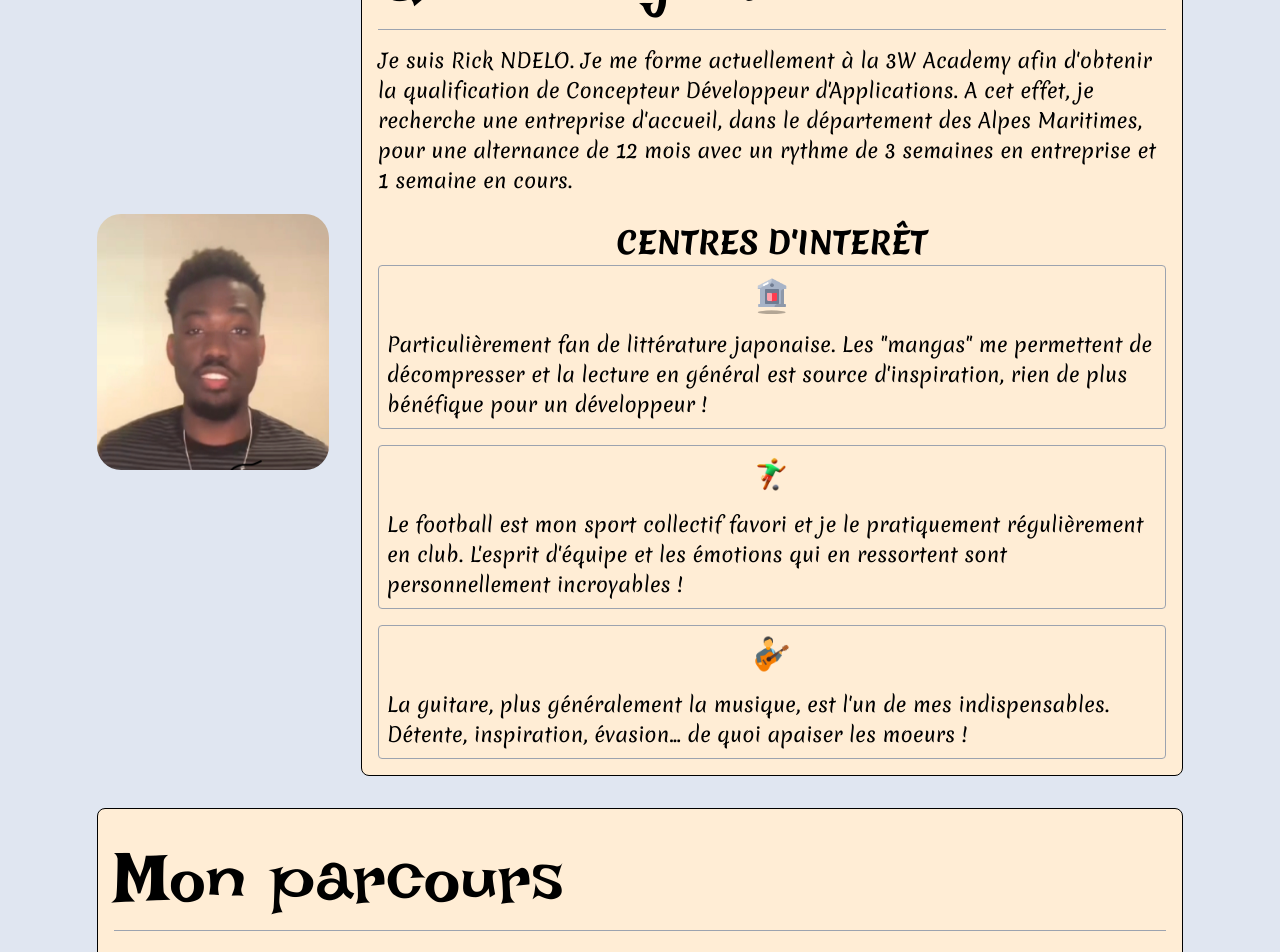
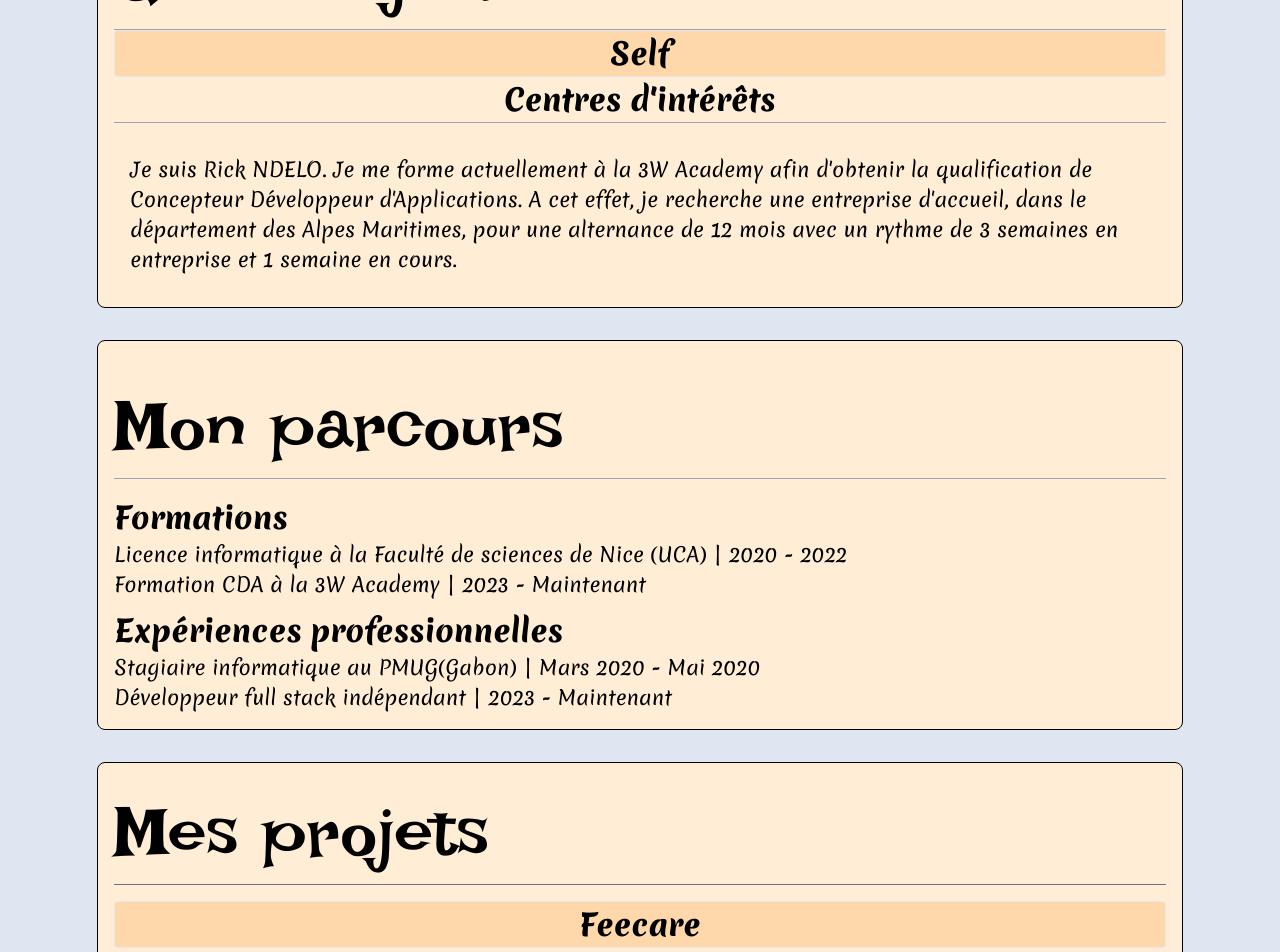
Before and after one commit to rivalence/portfolio, a React (Create React App) app: page / in a window 1280 px wide. Shown: the part 500-1452 px from the top of the page. Built offline with nearby package versions, Linux system fonts and the light colour scheme.

Commit message:
menu de navigation rajoutés

```diff
--- /dev/null
+++ b/src/components/NavigationButton.js
@@ -0,0 +1,19 @@
+const NavigationButton = ({buttons}) => {
+  return (
+    <div className={`grid grid-cols-${buttons.length} border-b border-gray-400`}>
+        {
+            buttons.map(button =>
+                <button
+                    key={button.name}
+                    className={button.state ? "border border-gray-200 bg-orange-200 rounded" : "hover:bg-orange-200"}
+                    onClick={button.method}
+                >
+                    <h2 className='text-center'>{button.name}</h2>
+                </button>
+            )
+        }
+    </div>
+  )
+}
+
+export default NavigationButton
--- a/src/sections/AboutMe.js
+++ b/src/sections/AboutMe.js
@@ -1,32 +1,57 @@
-import photo2 from '../assets/images/Ma photo 2.jpg'
 import libraryIcon from '../assets/icones/icons8-bibliothèque-64.png'
 import footballIcon from '../assets/icones/icons8-football-94.png'
 import guitaristIcon from '../assets/icones/icons8-guitarist-96.png'
+import { useState } from 'react'
+import NavigationButton from '../components/NavigationButton'
 
 export default function AboutMe() {
+    const [selfShow, setSelfShow] = useState(true)
+    const [interetShow, setInteretShow] = useState(false)
+
+    const displaySelf = () => {
+        setSelfShow(true)
+        setInteretShow(false)
+    }
+
+    const displayInteret = () => {
+        setInteretShow(true)
+        setSelfShow(false)
+    }
+
     return (
-        <div className='flex flex-row pt-6 gap-x-4 md:gap-x-6 lg:gap-x-8 w-full md:w-11/12 lg:w-11/12'>
-            <div className='flex items-center'>
-                <img
-                    className='rounded-3xl w-30 h-40 md:w-40 md:h-55 lg:w-64 lg:h-64'
-                    src={photo2}
-                    alt='Rick NDELO'
+        <div className='flex justify-center pt-6 w-full md:w-11/12'>
+            <div className='border border-black bg-orange-100 p-4 rounded-lg'>
+                <h1>Qui suis-je ?</h1><hr className='border-gray-400'/>
 
+                {/* Container navigation */}
+                <NavigationButton
+                    buttons={[
+                        {
+                            name: "Self",
+                            method : displaySelf,
+                            state : selfShow
+                        },
+                        {
+                            name: "Centres d'intérêts",
+                            method: displayInteret,
+                            state: interetShow
+                        }
+                    ]}
                 />
-            </div>
 
-            <div className='w-10/12 border border-black bg-orange-100 p-4 rounded-lg'>
-                <h1>Qui suis-je ?</h1><hr className='border-gray-400'/>
-                <p className='pt-4'>
-                    Je suis Rick NDELO. Je me forme actuellement à la 3W Academy afin d'obtenir la qualification de
-                    Concepteur Développeur d'Applications. A cet effet, je recherche une entreprise d'accueil, dans le département
-                    des Alpes Maritimes, pour une alternance de 12 mois avec un rythme de 3 semaines en entreprise et 1 semaine en
-                    cours.
-                </p><br />
-                <h2 className='text-center'>CENTRES D'INTERÊT</h2>
+                {/* Self content  */}
+                <div className={selfShow ? "block p-4" : "hidden"}>
+                    <p className='pt-4'>
+                        Je suis Rick NDELO. Je me forme actuellement à la 3W Academy afin d'obtenir la qualification de
+                        Concepteur Développeur d'Applications. A cet effet, je recherche une entreprise d'accueil, dans le département
+                        des Alpes Maritimes, pour une alternance de 12 mois avec un rythme de 3 semaines en entreprise et 1 semaine en
+                        cours.
+                    </p>
+                </div>
+
 
                 {/* Cadre de centres d'intérets */}
-                <div className='flex flex-col items-center gap-y-4'>
+                <div className={interetShow ? "flex flex-row items-center gap-x-4 block p-4" : "hidden"}>
                     <div className='border border-gray-400 rounded p-2'>
                         <div className='flex justify-center'><img src={libraryIcon} alt='Library' className='w-15 h-10'/></div>
                         <div className='mt-4'>
--- a/src/sections/Parcours.js
+++ b/src/sections/Parcours.js
@@ -3,8 +3,7 @@ import { faArrowTurnRight } from '@fortawesome/free-solid-svg-icons'
 
 function Parcours() {
   return (
-    <div className='w-full md:w-11/12 lg:w-11/12 pt-8 flex justify-center'>
-        <div className='border border-black rounded-lg bg-orange-100 p-4 w-full'>
+    <div className='w-full md:w-11/12 lg:w-11/12 pt-8 flex flex-col justify-center border border-black rounded-lg bg-orange-100 p-4 mt-8'>
         <h1>Mon parcours</h1><hr className='border-gray-400 pb-4' />
 
         <h2>Formations</h2>
@@ -27,7 +26,6 @@ function Parcours() {
             </li>
         </ul>
     </div>
-    </div>
   )
 }
 
--- a/src/sections/Projects.js
+++ b/src/sections/Projects.js
@@ -3,15 +3,46 @@ import Icons from '../components/Icons'
 import { faArrowTurnRight, faVideo } from '@fortawesome/free-solid-svg-icons'
 import demoEducateur from '../assets/videos/Demo educateur.mp4'
 import demoFamille from '../assets/videos/Demo famille.mp4'
+import NavigationButton from '../components/NavigationButton'
+import { useState } from 'react'
 
 function Projects() {
+    const [feecareShow, setFeecareShow] = useState(true)
+    const [codexiaShow, setCodexiaShow] = useState(false)
+
+    const displayCodexia = () => {
+        setCodexiaShow(true)
+        setFeecareShow(false)
+    }
+
+    const displayFeecare = () => {
+        setFeecareShow(true)
+        setCodexiaShow(false)
+    }
+
   return (
-    <div className='w-full md:w-11/12 lg:w-11/12 pt-8 flex justify-center'>
-        <div className='border border-black rounded-lg p-4 bg-orange-100'>
+    <div className='w-full md:w-11/12 flex flex-col justify-center border border-black rounded-lg p-4 mt-8 bg-orange-100'>
         <h1 className='font-medium'>Mes projets</h1><hr className='border-gray-500 pb-4' />
-            <div>
+
+        {/* Navigation's menu */}
+        <NavigationButton
+            buttons={[
+                {
+                    name: "Feecare",
+                    method: displayFeecare,
+                    state: feecareShow
+                },
+                {
+                    name: "Codexia",
+                    method: displayCodexia,
+                    state: codexiaShow
+                }
+            ]}
+        />
+
+        <div className={feecareShow ? "block p-4" : "hidden"}>
             <p>
-                    <IconsFade icon={faArrowTurnRight}/> Feecare: Réseau social privé proposant en plus, une gestion de
+                <IconsFade icon={faArrowTurnRight}/> Feecare est un réseau social privé proposant en plus, une gestion de
                 prise de rendez-vous. Il comporte deux interfaces différentes. D'un côté, on a des éducateurs qui peuvent promouvoir
                 des évènements via des posts et qui peuvent gérer leurs rendez-vous avec des familles (Liste de rendez-vous, mise à
                 jour des créneaux de disponibilité). De l'autre, on a des comptes de familles qui peuvent réagir aux posts
@@ -43,9 +74,9 @@ function Projects() {
             </div>
         </div>
 
-            <div className='pt-8'>
+        <div className={codexiaShow ? "block p-4" : "hidden"}>
             <p>
-                    <IconsFade icon={faArrowTurnRight}/> Codexia : Jeu mobile d'énigmes (Android et iOS), en cours de développement. Il
+                <IconsFade icon={faArrowTurnRight}/> Codexia est un jeu mobile d'énigmes (Android et iOS), en cours de développement. Il
                 sera très prochainement disponible.
                 <br/><br/>• Stack technique: React Native, MongoDB.
                 <br/>• Accédez au repositorie sur Github:  <a className='hover:text-sky-700' href='https://github.com/rivalence/codexia'>
@@ -53,7 +84,6 @@ function Projects() {
             </p>
         </div>
     </div>
-    </div>
   )
 }
 
```
Lines whose indentation alone changed are shown as unchanged.
